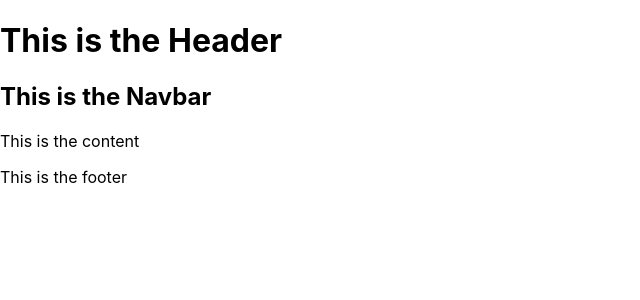
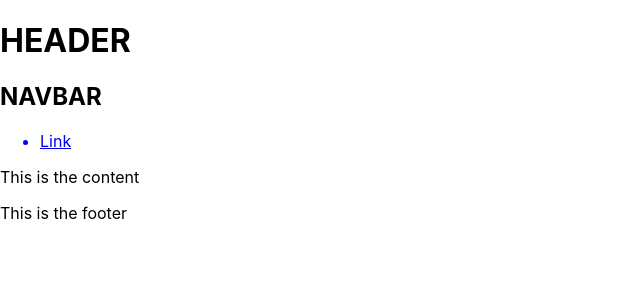
Before and after one commit to wingsown/reddit-mini, a React (Create React App) app: page / in a window 1280 px wide. Shown: the top 300 px of the page, without its empty margins (0-640 px from the left). Built offline with nearby package versions, Linux system fonts and the light colour scheme.

Commit message:
add Header and Navbar component

```diff
--- a/src/components/App/AppLayout.js
+++ b/src/components/App/AppLayout.js
@@ -1,15 +1,14 @@
+import Header from "../Header/Header";
+import Nav from "../Nav/Nav";
+
 export default function AppLayout() {
     // State for managing search term and mobile navigation visibility
     return (
         <div>
-            <header>
-                <h1>This is the Header</h1>
-            </header>
 
+            <Header/>
 
-            <nav>
-                <h2>This is the Navbar</h2>
-            </nav>
+            <Nav/>
 
 
             <body>
--- /dev/null
+++ b/src/components/Header/Header.js
@@ -0,0 +1,23 @@
+import { useNavigate } from "react-router-dom"
+
+const Header = ({navVisible, setNavVisible}) => {
+    const navigate = useNavigate();
+
+    const handleMenu = () => {
+        const element = document.getElementById("nav");
+        if (!navVisible) {
+            element.style.display = 'flex';
+        } else {
+            element.style.display = 'none';
+        }
+        setNavVisible(!navVisible);
+    }
+
+    return (
+        <header>
+            <h1>HEADER</h1>
+        </header>
+    )
+}
+
+export default Header;
--- /dev/null
+++ b/src/components/Nav/Nav.js
@@ -0,0 +1,16 @@
+import { NavLink } from "react-router-dom";
+
+const Nav = () => {
+    return (
+        <nav>
+            <h2>NAVBAR</h2>
+            <ul>
+                <NavLink>
+                    <li>Link</li>
+                </NavLink>
+            </ul>
+        </nav>
+     );
+}
+
+export default Nav;
```
